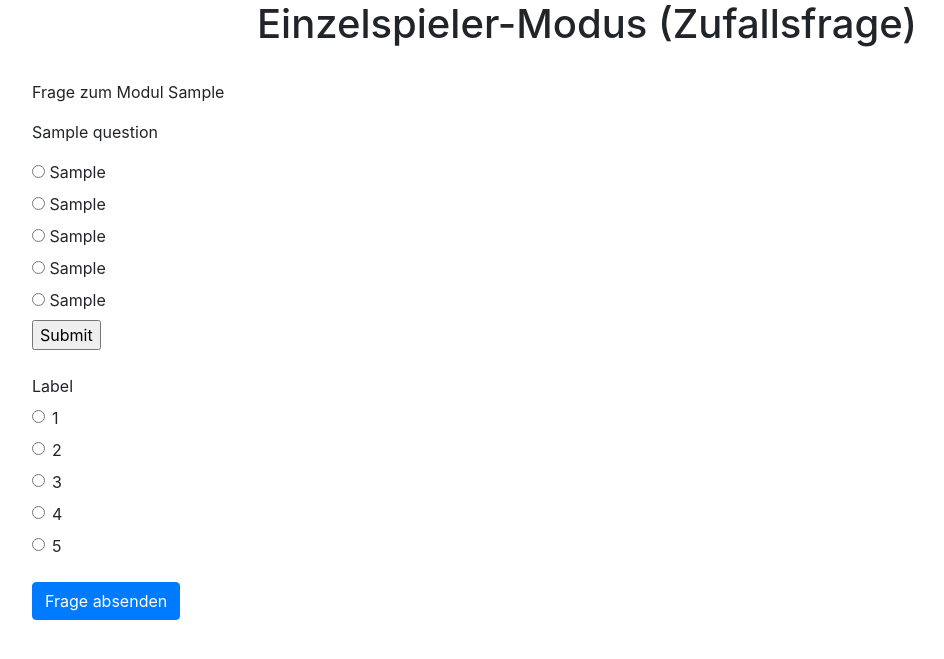
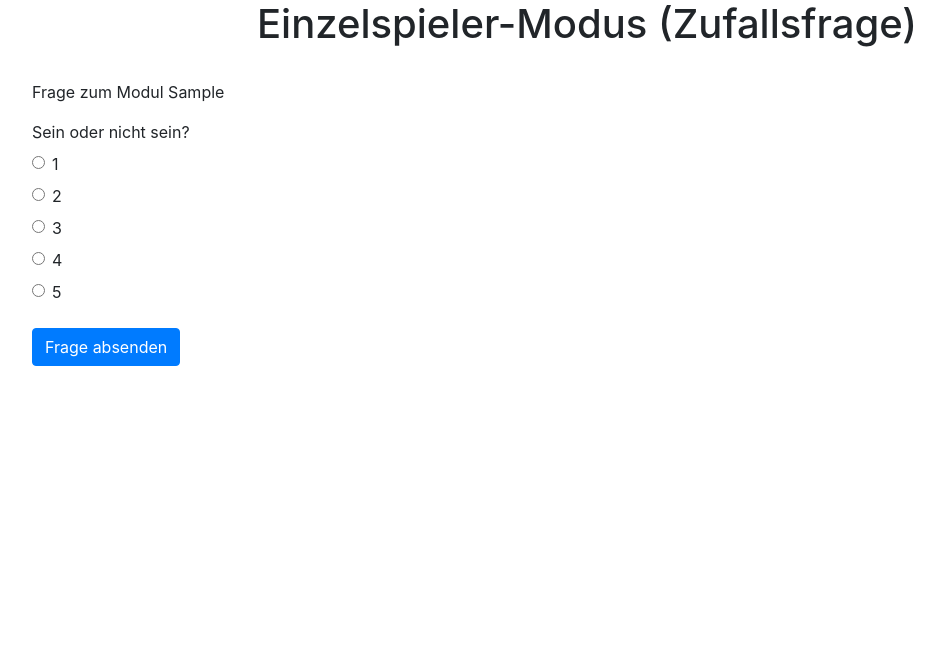
Before and after one commit to ISEF-Online-Quizsystem/Online-Quizsystem, a Flask app: page /singleplayer in a window 1280 px wide. Shown: the part 57-716 px from the top of the page, without its empty margins (53-997 px from the left). Run offline with Flask 2, Linux system fonts and the light colour scheme; a user stored in the database is signed in; tables that the repository leaves empty hold one stand-in row (values such as "Sample post"); parts of the project's set-up code (start-up, migrations or seed data) failed here and were passed over; some libraries are stand-ins or nearby versions.

Commit message:
update singleplayer

```diff
--- a/app/forms.py
+++ b/app/forms.py
@@ -80,5 +80,5 @@ class QuestionForm(FlaskForm):
 
 
 class QuestionSolve(FlaskForm):
-    radio = RadioField('Label', choices=[('1', '1'), ('2', '2'), ('3', '3'), ('4', '4'), ('5', '5')])
+    radio = RadioField('Sein oder nicht sein?', choices=[('1', '1'), ('2', '2'), ('3', '3'), ('4', '4'), ('5', '5')])
     submit = SubmitField('Frage absenden')
--- a/app/routes.py
+++ b/app/routes.py
@@ -135,7 +135,7 @@ def singleplayer():
             flash('Richtig')
         else:
             flash('Falsch')
-        return redirect(url_for('singleplayer.html'))
+        return redirect(url_for('singleplayer'))
 
     return render_template('singleplayer.html', question=question, form=form)
 
--- a/app/templates/singleplayer.html
+++ b/app/templates/singleplayer.html
@@ -4,22 +4,7 @@
 {% block app_content %}
     <h1 class="text-center">Einzelspieler-Modus (Zufallsfrage)</h1>
     <br>
-    <form action="">
-        <p>Frage zum Modul {{ question.module }}</p>
-        <p>{{ question.question }}</p>
-        <input type="radio" id="option_one" name="optionen" value="{{ question.option_one }}">
-        <label for="option_one">{{ question.option_one }}</label><br>
-        <input type="radio" id="option_two" name="optionen" value="{{ question.option_two }}">
-        <label for="option_two">{{ question.option_two }}</label><br>
-        <input type="radio" id="option_three" name="optionen" value="{{ question.option_three }}">
-        <label for="option_three">{{ question.option_three }}</label><br>
-        <input type="radio" id="option_four" name="optionen" value="{{ question.option_four }}">
-        <label for="option_four">{{ question.option_four }}</label><br>
-        <input type="radio" id="option_five" name="optionen" value="{{ question.option_five }}">
-        <label for="option_five">{{ question.option_five }}</label><br>
-        <input type="submit" value="Submit">
-    </form>
-    <br>
+    <p>Frage zum Modul {{ question.module }}</p>
     <div class="row">
         <div class="col-md-5">
             {{ wtf.render_form(form) }}
```
